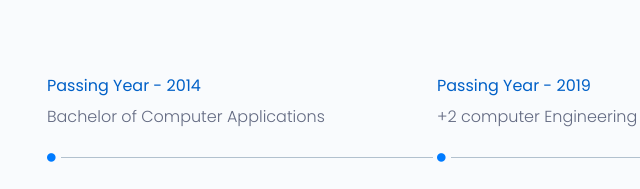
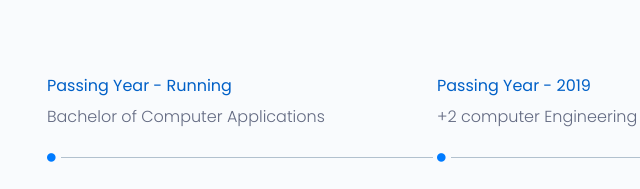
Before and after one commit to tengmali/newPort, a plain HTML site: page index.html in a window 1280 px wide. Shown: the part 2169-2358 px from the top of the page, 10-650 px from the left. Drawn offline with nearby package versions, Linux system fonts and the light colour scheme.

Commit message:
Update index.html

```diff
--- a/index.html
+++ b/index.html
@@ -244,7 +244,7 @@ Outside of the QA world, you can find me exploring new hiking trails, challengin
 						<div class="col-sm-4">
 							<div class="single-horizontal-timeline">
 								<div class="experience-time">
-									<h2>Passing Year - 2014</h2>
+									<h2>Passing Year - running</h2>
 									<h3>Bachelor <span>of </span> computer Applications</h3>
 								</div><!--/.experience-time-->
 								<div class="timeline-horizontal-border">
```
